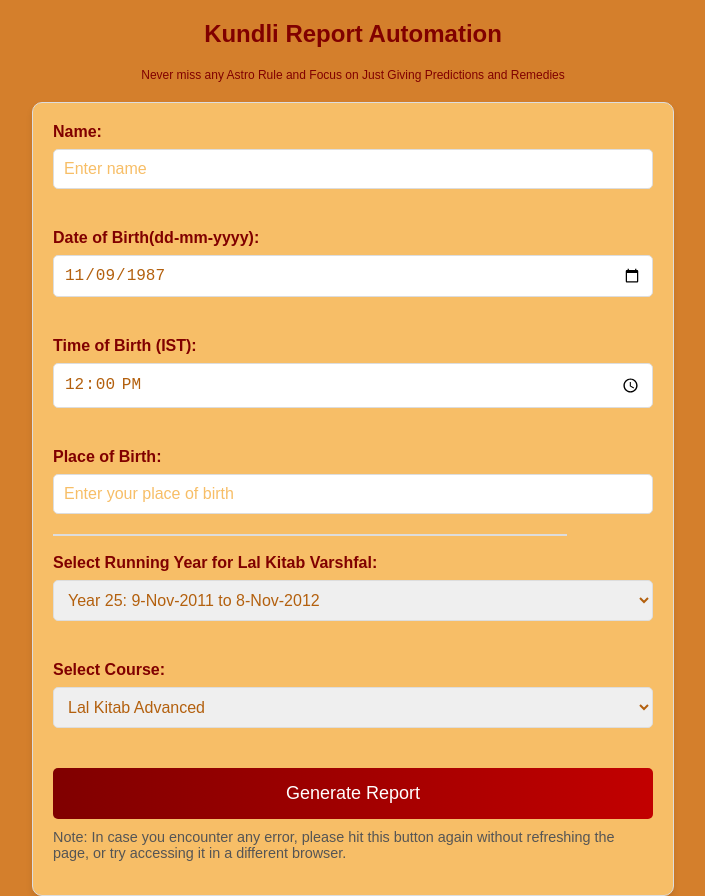
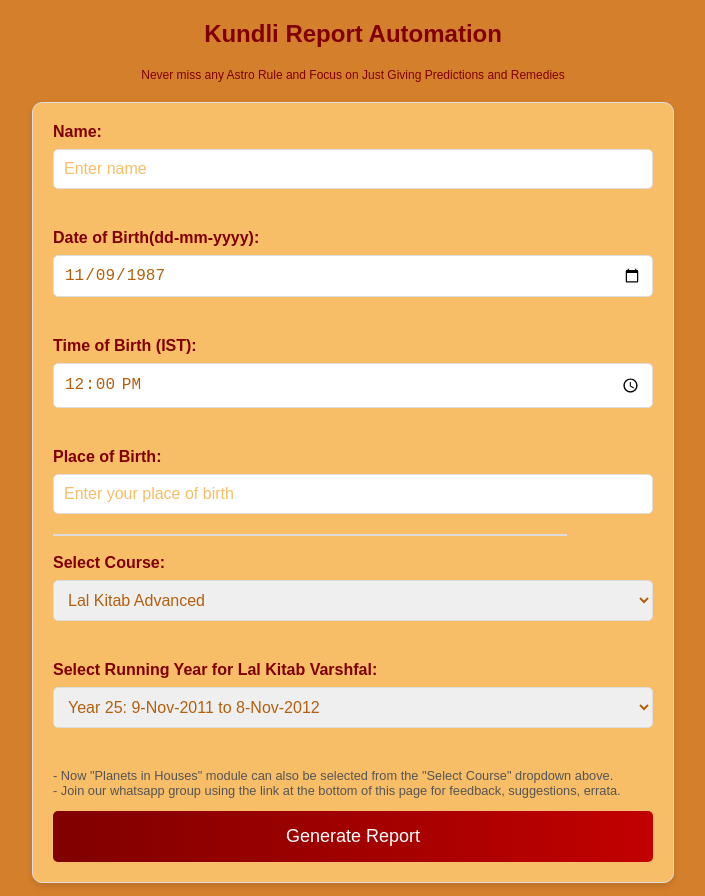
Before and after one commit to nikk0007/nikk0007.github.io, a plain HTML site: page index.html in a window 1280 px wide. Shown: the top 896 px of the page, without its empty margins (287-992 px from the left). Drawn offline with Linux system fonts and the light colour scheme.

Commit message:
added planets in houses module

```diff
--- a/index.html
+++ b/index.html
@@ -173,10 +173,7 @@
             <div id="suggestions"></div>
         </div>
 
-        <div class="input-section">
-            <label for="varshfalYear">Select Running Year for Lal Kitab Varshfal:</label>
-            <select id="varshfalYear" name="varshfal_year"></select>
-        </div>
+
 
         <div class="input-section">
             <label for="report-type">Select Course:</label>
@@ -195,15 +192,38 @@
             </select>
         </div>
 
+<div class="input-section" id="varshfal-section" style="display: none;">
+    <label for="varshfalYear">Select Running Year for Lal Kitab Varshfal:</label>
+    <select id="varshfalYear" name="varshfal_year"></select>
+</div>
+
+<p style="margin-top: 10px; font-size: 0.8em; color: #555;">
+ - Now "Planets in Houses" module can also be selected from the "Select Course" dropdown above.<br>
+ - Join our whatsapp group using the link at the bottom of this page for feedback, suggestions, errata.</p>
         <button id="generateReportButton" type="submit" class="submit-button">Generate Report</button>
-		<p style="margin-top: 10px; font-size: 0.9em; color: #555;">
+		<!--<p style="margin-top: 10px; font-size: 0.9em; color: #555;">
     Note: In case you encounter any error, please hit this button again without refreshing the page, or try accessing it in a different browser.
-</p>
+</p> -->
     </form>
 
 <script>
 
 
+//show varshfal yar selection dropdown only when lal kitab is selected as report Type
+ document.getElementById('report-type').addEventListener('change', function () {
+        const selectedValue = this.value;
+        const varshfalSection = document.getElementById('varshfal-section');
+
+        // Show the varshfal section only if 'lal_kitab' is selected
+        if (selectedValue === 'lal_kitab') {
+            varshfalSection.style.display = 'block';
+        } else {
+            varshfalSection.style.display = 'none';
+        }
+    });
+
+    // Trigger change event on page load to handle the default selection
+    document.getElementById('report-type').dispatchEvent(new Event('change'));
 
     // Populate dropdown with Varshfal years
     document.getElementById('dob').addEventListener('change', function () {
```
